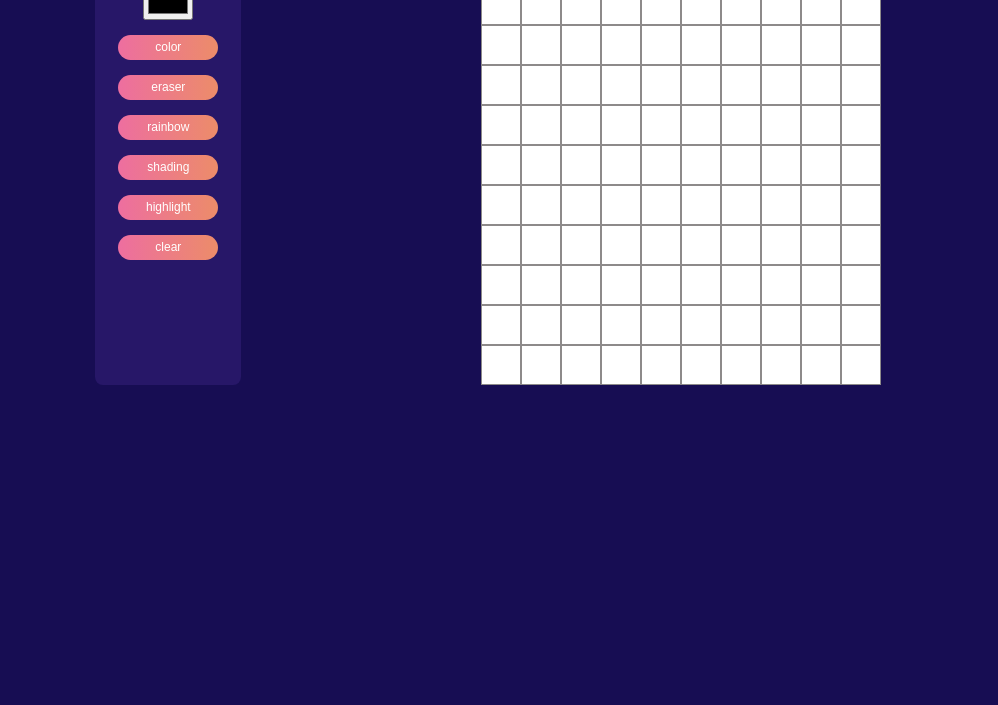
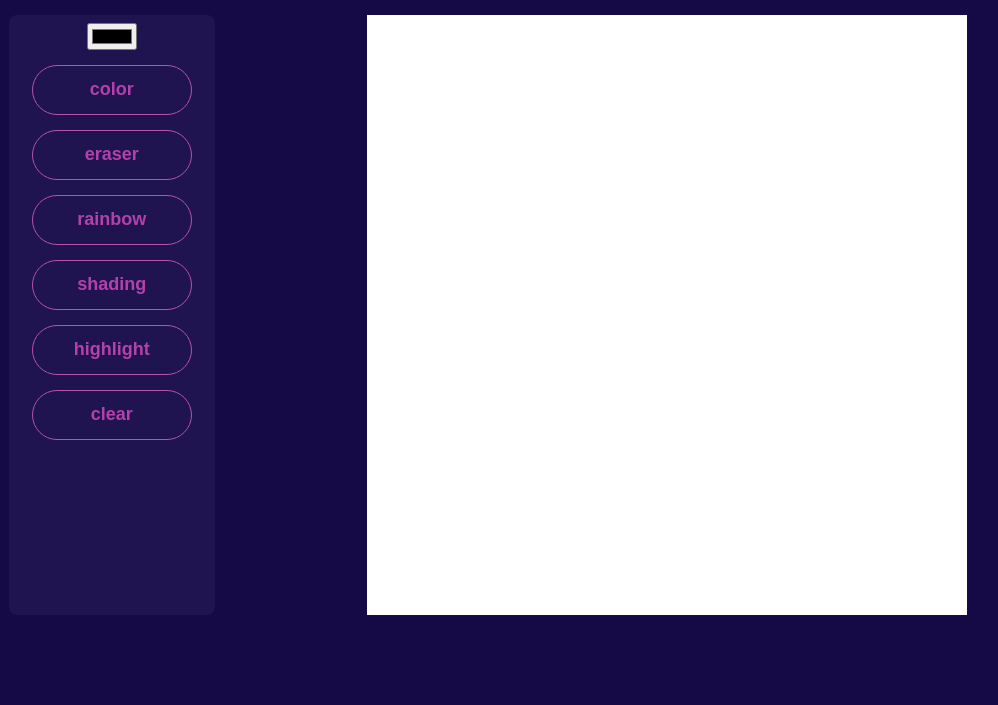
Before and after one commit to daniela-chavezg/Etch-a-Sketch, a plain HTML site: page index.html in a window 1280 px wide. Shown: the part 95-800 px from the top of the page, without its empty margins (152-1150 px from the left). Drawn offline with Linux system fonts and the light colour scheme.

Commit message:
Update design

```diff
--- a/etch-a-sketch.js
+++ b/etch-a-sketch.js
@@ -1,6 +1,6 @@
 const DEFAULT_COLOR = 'rgba(0,0,0)';
 const DEFAULT_MODE = 'color';
-const DEFAULT_SIZE = 10;
+const DEFAULT_SIZE = 35;
 
 let currSize = DEFAULT_SIZE;
 let currentColor = DEFAULT_COLOR;
@@ -29,6 +29,7 @@ eraserButton.addEventListener('click', function(){
 
 colorButton.addEventListener('click', function(){
     currentMode = 'color';
+    colorButton.classList.add('active-button');
 });
 
 rainbowButton.addEventListener('click', function(){
--- a/style.css
+++ b/style.css
@@ -1,10 +1,11 @@
 body{
-    background-color: rgb(23, 13, 83);
+    background-color: rgb(21, 10, 69);
 }
 
 h1{
+    font-size: 44px;
     text-align: center;
-    color: #fff;
+    color: rgb(234, 98, 98);
 
 
 }
@@ -20,7 +21,7 @@ h1{
 
 .buttons{
     text-align: center;
-    background-color: rgba(58, 36, 130, 0.456);
+    background-color: rgba(63, 46, 117, 0.243);
     padding: 8px;
     border-radius: 8px;
 }
@@ -28,28 +29,36 @@ h1{
 
 button{
     display: block;
-    width: 100px;
-    height: 25px;
+    width: 160px;
+    height: 50px;
     margin: 15px;
-    font-size: 12px;
-    color: #fff;
+    font-size: 18px;
+    color: #b441ab;
     cursor: pointer;
 
     text-align:center;
-    border: none;
-    background-size: 300% 100%;
+    font-weight: 600;
+    border: #b851af solid 1px;
+    background: none;
 
     border-radius: 50px;
-    transition: all .4s ease-in-out;
+    transition: all .3s ease-in-out;
 
-    background-image: linear-gradient(to right, #ed6ea0, #ec8c69, #f7186a , #FBB03B);
+
 
 
 }
 
+button:hover, .active-button{
+    color: #fff;
+    background-size: 300% 100%;
+    background-image: linear-gradient(to right, #ed6ea0, #ec8c69, #f7186a , #FBB03B);
+
+}
+
 .container{
-    width: 400px;
-    height: 400px;
+    width: 600px;
+    height: 600px;
     display: flex;
     flex-direction: column;
 }
@@ -64,5 +73,5 @@ button{
 
 .column{
     flex: 1;
-    border: 0.01px solid rgb(141, 138, 138);
+    /*border: 0.01px solid rgb(141, 138, 138);*/
 }
```
